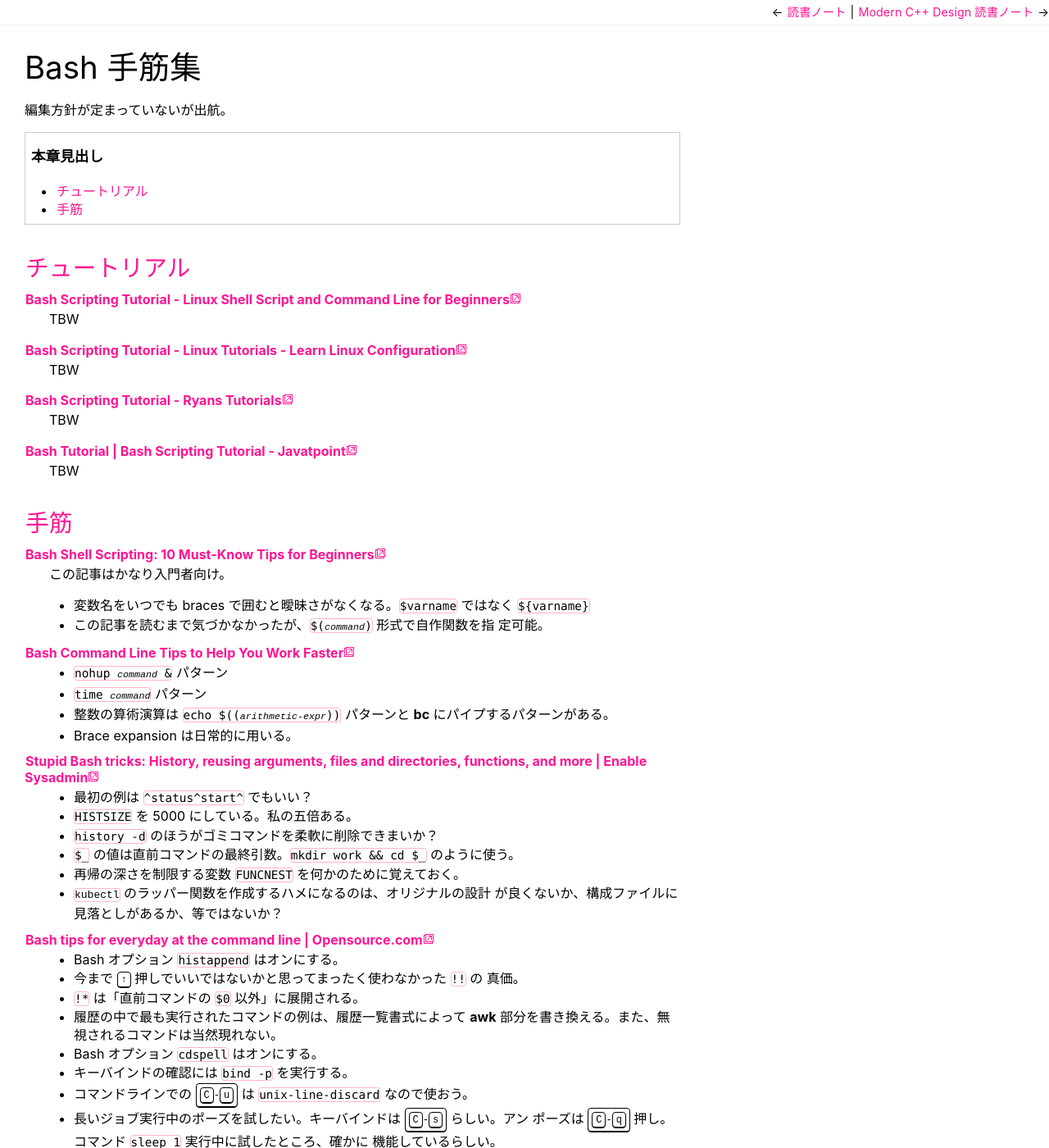
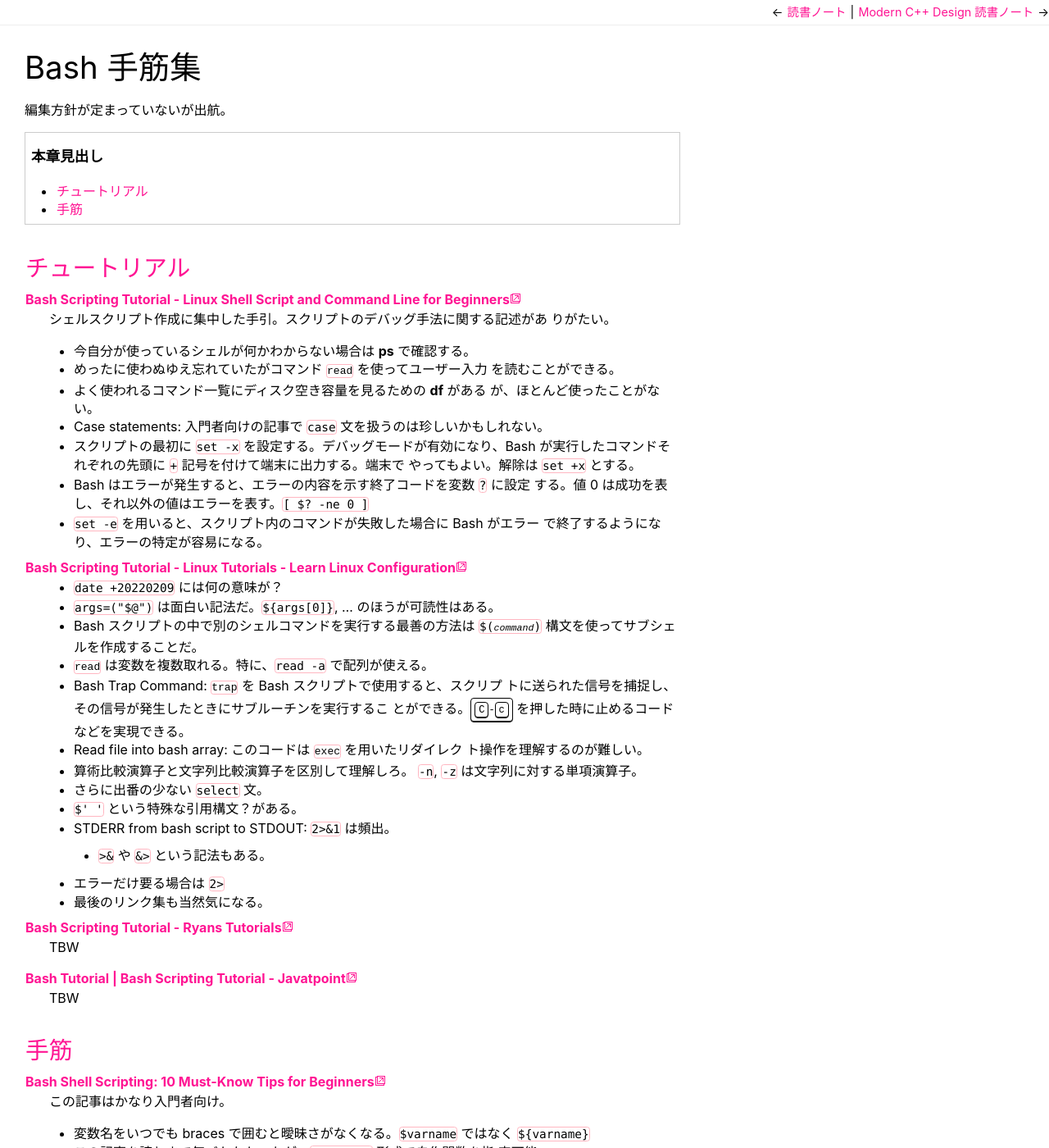
Before and after one commit to showa-yojyo/minibook, a Sphinx documentation site: the page built from source/bash.rst, in a window 1280 px wide and 1400 px high. Shown: the whole window at 82% size. Built offline with Sphinx 7.4.7, drawn with Linux system fonts in a browser that asks for light colours.

Commit message:
bash: tutorial section WIP [skip ci]

```diff
--- a/source/bash.rst
+++ b/source/bash.rst
@@ -11,9 +11,42 @@ Bash 手筋集
 ======================================================================
 
 `Bash Scripting Tutorial - Linux Shell Script and Command Line for Beginners <https://www.freecodecamp.org/news/bash-scripting-tutorial-linux-shell-script-and-command-line-for-beginners/>`__
-   TBW
+   シェルスクリプト作成に集中した手引。スクリプトのデバッグ手法に関する記述があ
+   りがたい。
+
+   * 今自分が使っているシェルが何かわからない場合は :program:`ps` で確認する。
+   * めったに使わぬゆえ忘れていたがコマンド :command:`read` を使ってユーザー入力
+     を読むことができる。
+   * よく使われるコマンド一覧にディスク空き容量を見るための :program:`df` がある
+     が、ほとんど使ったことがない。
+   * Case statements: 入門者向けの記事で ``case`` 文を扱うのは珍しいかもしれない。
+   * スクリプトの最初に ``set -x`` を設定する。デバッグモードが有効になり、Bash
+     が実行したコマンドそれぞれの先頭に ``+`` 記号を付けて端末に出力する。端末で
+     やってもよい。解除は ``set +x`` とする。
+   * Bash はエラーが発生すると、エラーの内容を示す終了コードを変数 ``?`` に設定
+     する。値 0 は成功を表し、それ以外の値はエラーを表す。``[ $? -ne 0 ]``
+   * ``set -e`` を用いると、スクリプト内のコマンドが失敗した場合に Bash がエラー
+     で終了するようになり、エラーの特定が容易になる。
 `Bash Scripting Tutorial - Linux Tutorials - Learn Linux Configuration <https://linuxconfig.org/bash-scripting-tutorial>`__
-   TBW
+   * ``date +20220209`` には何の意味が？
+   * ``args=("$@")`` は面白い記法だ。``${args[0]}``, ... のほうが可読性はある。
+   * Bash スクリプトの中で別のシェルコマンドを実行する最善の方法は
+     :samp:`$({command})` 構文を使ってサブシェルを作成することだ。
+   * :command:`read` は変数を複数取れる。特に、``read -a`` で配列が使える。
+   * Bash Trap Command: :command:`trap` を Bash スクリプトで使用すると、スクリプ
+     トに送られた信号を捕捉し、その信号が発生したときにサブルーチンを実行するこ
+     とができる。:kbd:`C-c` を押した時に止めるコードなどを実現できる。
+   * Read file into bash array: このコードは :command:`exec` を用いたリダイレク
+     ト操作を理解するのが難しい。
+   * 算術比較演算子と文字列比較演算子を区別して理解しろ。
+     ``-n``, ``-z`` は文字列に対する単項演算子。
+   * さらに出番の少ない ``select`` 文。
+   * ``$' '`` という特殊な引用構文？がある。
+   * STDERR from bash script to STDOUT: ``2>&1`` は頻出。
+
+     * ``>&`` や ``&>`` という記法もある。
+   * エラーだけ要る場合は ``2>``
+   * 最後のリンク集も当然気になる。
 `Bash Scripting Tutorial - Ryans Tutorials <https://ryanstutorials.net/bash-scripting-tutorial/>`__
    TBW
 `Bash Tutorial | Bash Scripting Tutorial - Javatpoint <https://www.javatpoint.com/bash>`__
```
